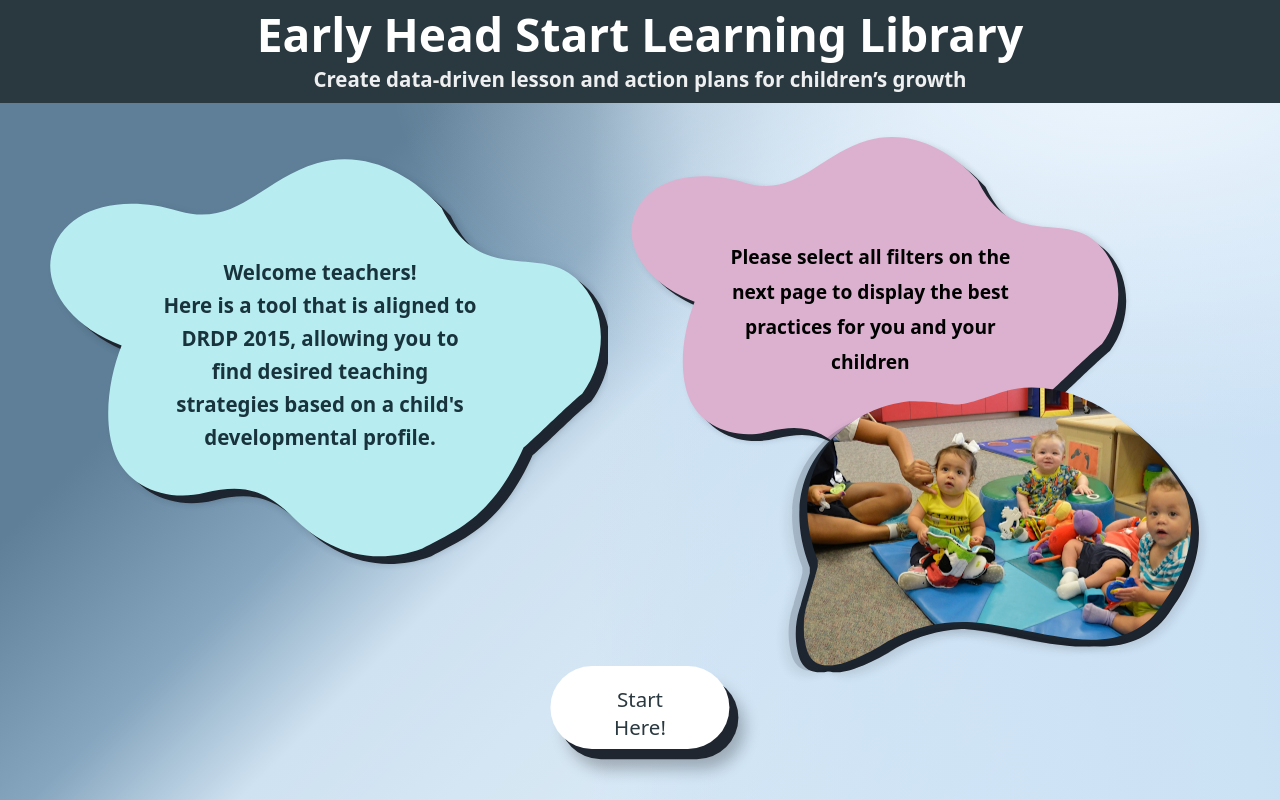
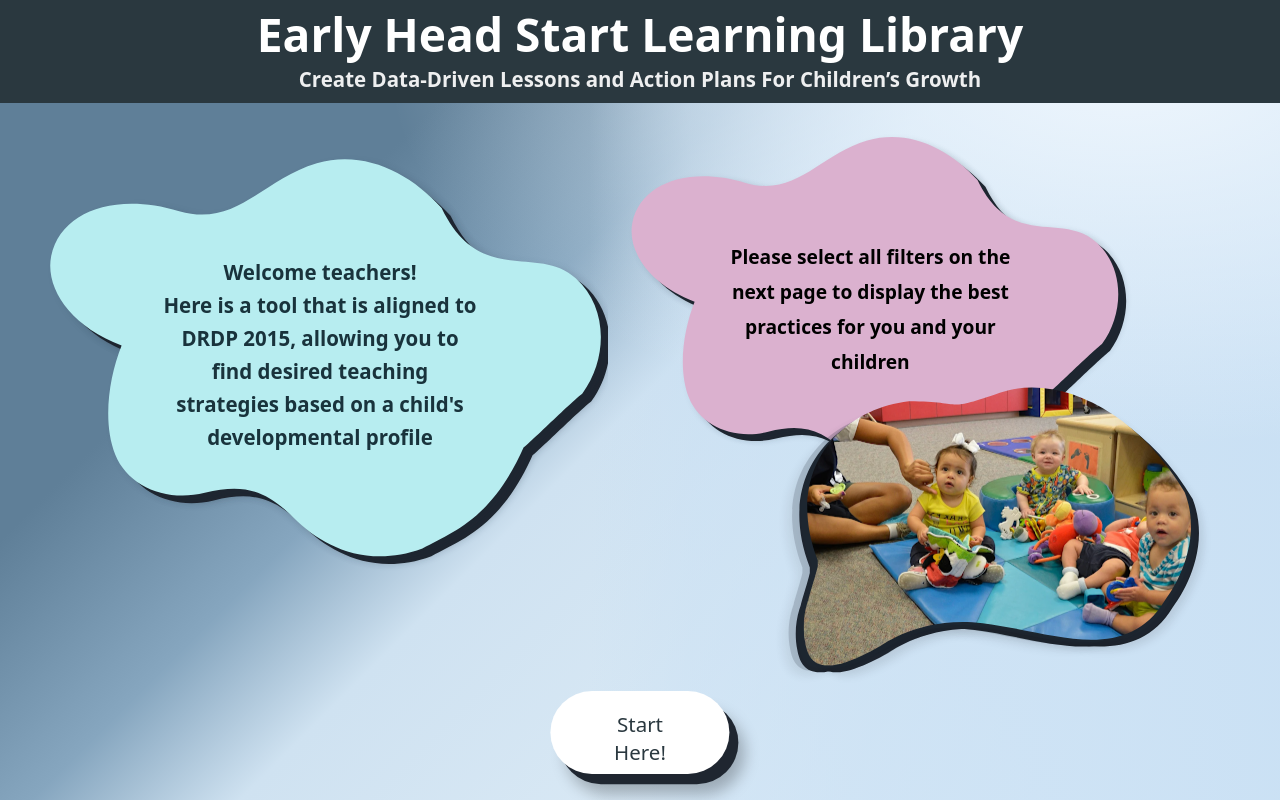
Before and after one commit to kylelin23/EHS_webpage, a React (Vite) app: page / in a window 1280 px wide. Built offline with nearby package versions, Linux system fonts and the light colour scheme.

Commit message:
Welcome page done

```diff
--- a/src/welcomePage.css
+++ b/src/welcomePage.css
@@ -211,14 +211,14 @@ h1, p {
   width: 100%;
   height: auto;
   border-radius: 0;
-  translate: var(--photo-blob-x) var(--photo-blob-y);
+
 }
 
 /* button */
 .next-btn{
   position: absolute;            /* or 'fixed' if you want it pinned to the viewport */
   left: 50%;
-  bottom: 4vw;                   /* adjust to taste */
+  bottom: 2vw;                   /* adjust to taste */
   transform: translateX(-50%);   /* centers horizontally */
 
   /* keep your sizing/visuals */
--- a/src/welcomePage.jsx
+++ b/src/welcomePage.jsx
@@ -9,7 +9,7 @@ function WelcomePage() {
     <div className="container">
       <header className="header header--compact" role="banner">
         <h1 className="header-title">Early Head Start Learning Library</h1>
-        <p className="header-subtitle">Create data-driven lesson and action plans for children’s growth</p>
+        <p className="header-subtitle">Create Data-Driven Lessons and Action Plans For Children’s Growth</p>
       </header>
 
 
@@ -66,7 +66,7 @@ function WelcomePage() {
             <div className="blob-text">
               <p><strong>Welcome teachers!</strong><strong>Here is a tool that is aligned to</strong><strong> DRDP 2015, allowing you to</strong>
               <strong>find desired teaching</strong> <strong> strategies based on a child's</strong>
-              <strong>developmental profile.</strong></p>
+              <strong>developmental profile</strong></p>
             </div>
           </div>
         </div>
```
